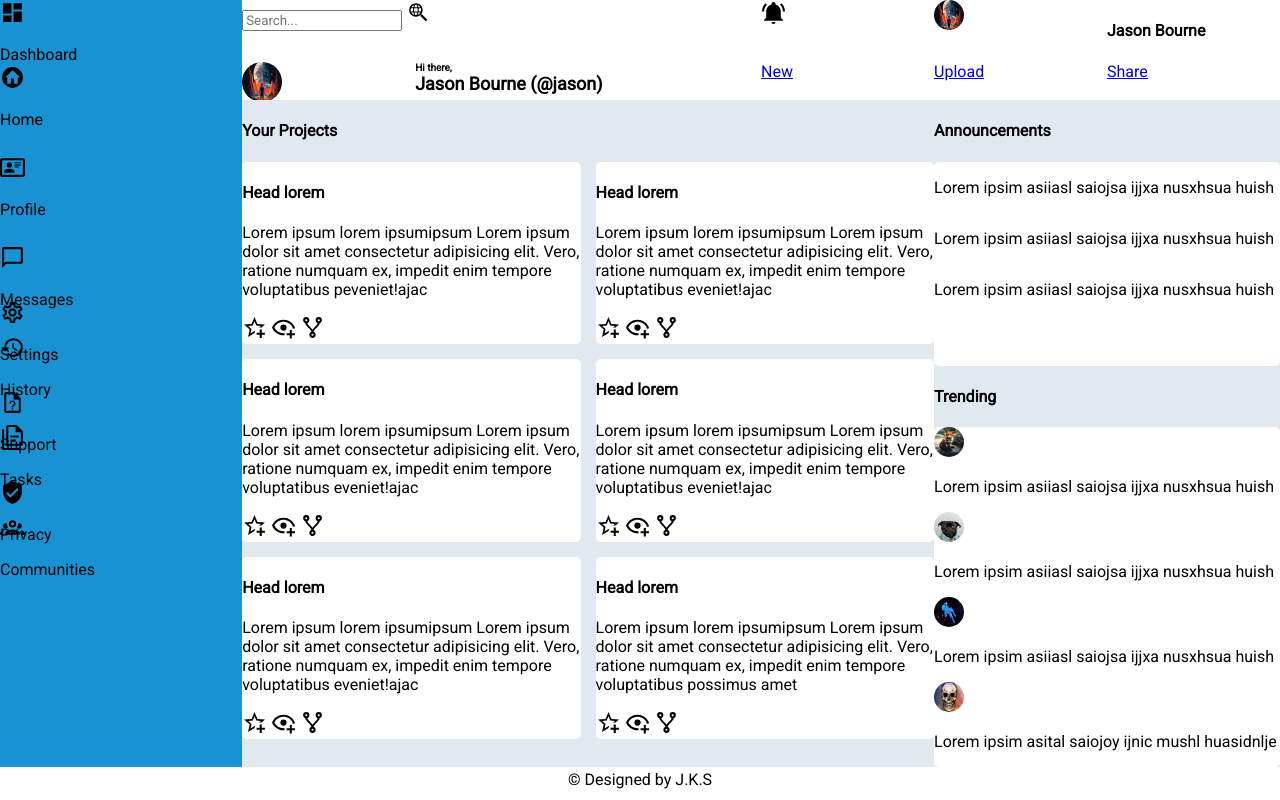
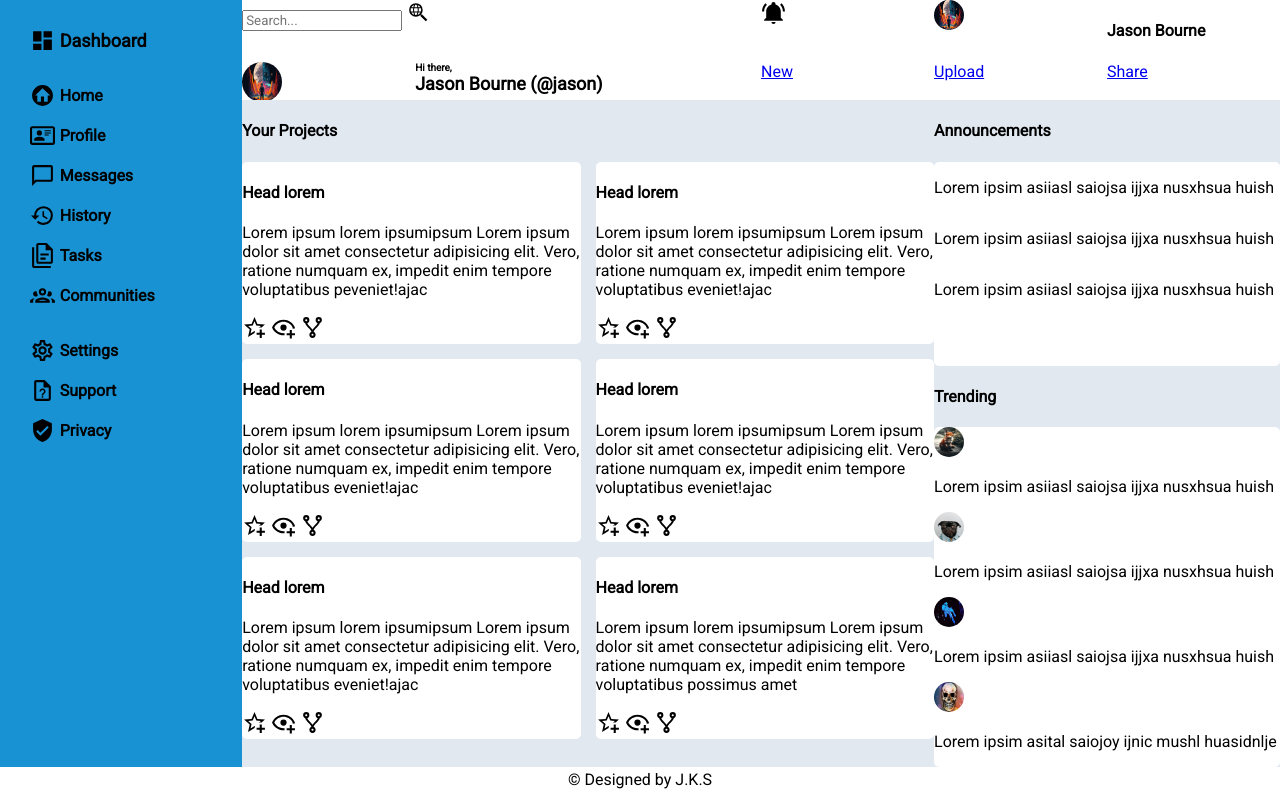
Before and after one commit to JKS46/TOP-Admin-dashboard, a plain HTML site: page index.html in a window 1280 px wide. Drawn offline with Linux system fonts and the light colour scheme.

Commit message:
sidebar done

```diff
--- a/index.html
+++ b/index.html
@@ -42,46 +42,46 @@
         <div class="sidebar">
             <div class="sidebar-heading">
                 <img src="assets/icons/view-dashboard.svg" alt="Dashboard" class="icons">
-                <p>Dashboard</p>
+                <div>Dashboard</div>
             </div>
             <div class="sidebar-row1">
                 <div>
                     <img src="assets/icons/home-circle.svg" alt="home" class="icons">
-                    <p>Home</p>
+                    <div>Home</div>
                 </div>
                 <div>
                     <img src="assets/icons/card-account-details-outline.svg" alt="profile" class="icons">
-                    <p>Profile</p>
+                    <div>Profile</div>
                 </div>
                 <div>
                     <img src="assets/icons/message-outline.svg" alt="message" class="icons">
-                    <p>Messages</p>
+                    <div>Messages</div>
                 </div>
                 <div>
                    <img src="assets/icons/history.svg" alt="history" class="icons">
-                    <p>History</p>
+                   <div>History</div>
                 </div>
                 <div>
                     <img src="assets/icons/file-document-multiple-outline.svg" alt="tasks" class="icons">
-                    <p>Tasks</p>
+                    <div>Tasks</div>
                 </div>
                 <div>
                     <img src="assets/icons/account-group-outline.svg" alt="community" class="icons">
-                    <p>Communities</p>
+                    <div>Communities</div>
                 </div>
             </div>
             <div class="sidebar-row2">
                 <div>
                     <img src="assets/icons/cog-outline.svg" alt="settings" class="icons">
-                    <p>Settings</p>
+                    <div>Settings</div>
                 </div>
                 <div>
                     <img src="assets/icons/file-question-outline.svg" alt="Support" class="icons">
-                    <p>Support</p>
+                    <div>Support</div>
                 </div>
                 <div>
                     <img src="assets/icons/shield-check.svg" alt="Privacy" class="icons">
-                    <p>Privacy</p>
+                    <div>Privacy</div>
                 </div>
             </div>
         </div>
--- a/style.css
+++ b/style.css
@@ -47,13 +47,6 @@ nav{
     font-weight: bolder;
     font-size: 18px;
 }
-.sidebar{
-    background-color: #1892d3;
-    grid-row:1 / 3;
-    display: grid;
-    grid-template-rows: 30px 200px 100px;
-    gap: 35px;
-}
 .icons{
     height: 25x;
     width: 25px;
@@ -63,18 +56,38 @@ nav{
     height: 30px;
     width: 30px;
 }
+.sidebar{
+    background-color: #1892d3;
+    grid-row:1 / 3;
+    font-weight: bold;
+    display: grid;
+    grid-template-rows: 40px 240px 120px;
+    gap: 15px;
+    padding-top: 20px;
+}
 .sidebar-heading{
-    height: 50px;
+    display: grid;
+    grid-template-columns: 0.3fr 1fr;
+    gap: 5px;
+    font-size: large;
+    align-items: center;
 }
 .sidebar-row1{
     display:grid;
     grid-template-rows: repeat(6, 1fr);
-    gap: 10px;
+}
+.sidebar-row1 div, .sidebar-row2 div{
+    display: grid;
+    grid-template-columns: 0.3fr 1fr;
+    align-items: center;
+    gap: 5px;
+}
+.sidebar-row1 div img,.sidebar-heading img,.sidebar-row2 div img{
+    justify-self: end;
 }
 .sidebar-row2{
     display:grid;
     grid-template-rows: repeat(3, 1fr);
-    gap: 10px;
 }
 main{
     background-color: #e1e8f0;
```
